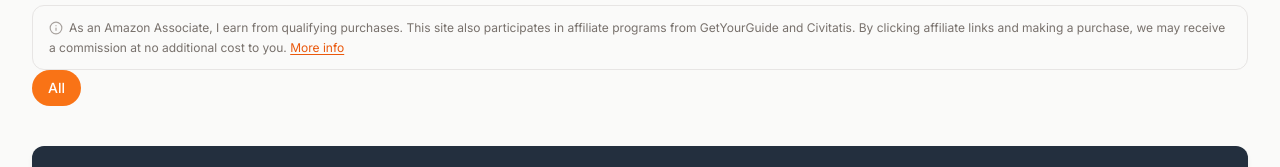
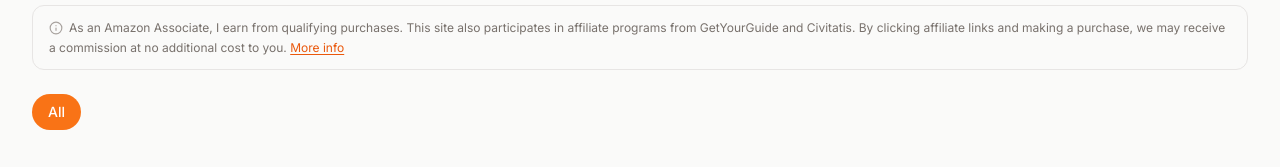
Before and after one commit to ABR553/idea-travel, a Next.js app: page /en/tienda in a window 1280 px wide. Shown: the part 327-494 px from the top of the page. Built offline with nearby package versions, Linux system fonts and the light colour scheme; no server answers.

Commit message:
fix: add top margin to CategoryFilter to separate it from element above

```diff
--- a/src/components/organisms/CategoryFilter.tsx
+++ b/src/components/organisms/CategoryFilter.tsx
@@ -17,7 +17,7 @@
   const t = useTranslations("shop");
 
   return (
-    <div className="flex flex-wrap gap-2 mb-10">
+    <div className="flex flex-wrap gap-2 mt-6 mb-10">
       {["all", ...categories].map((cat) => (
         <button
           key={cat}
```
Also changed, not shown: 2 other files (tests, documents, lock files or other folders).
